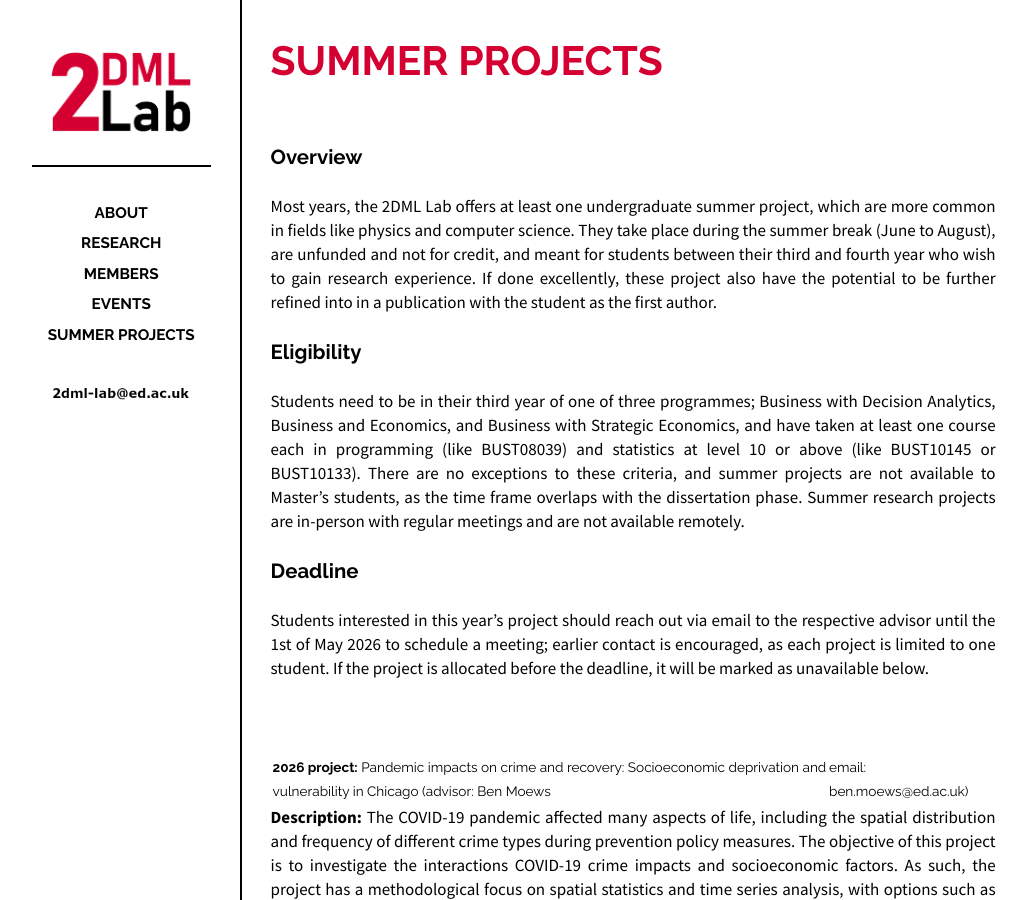
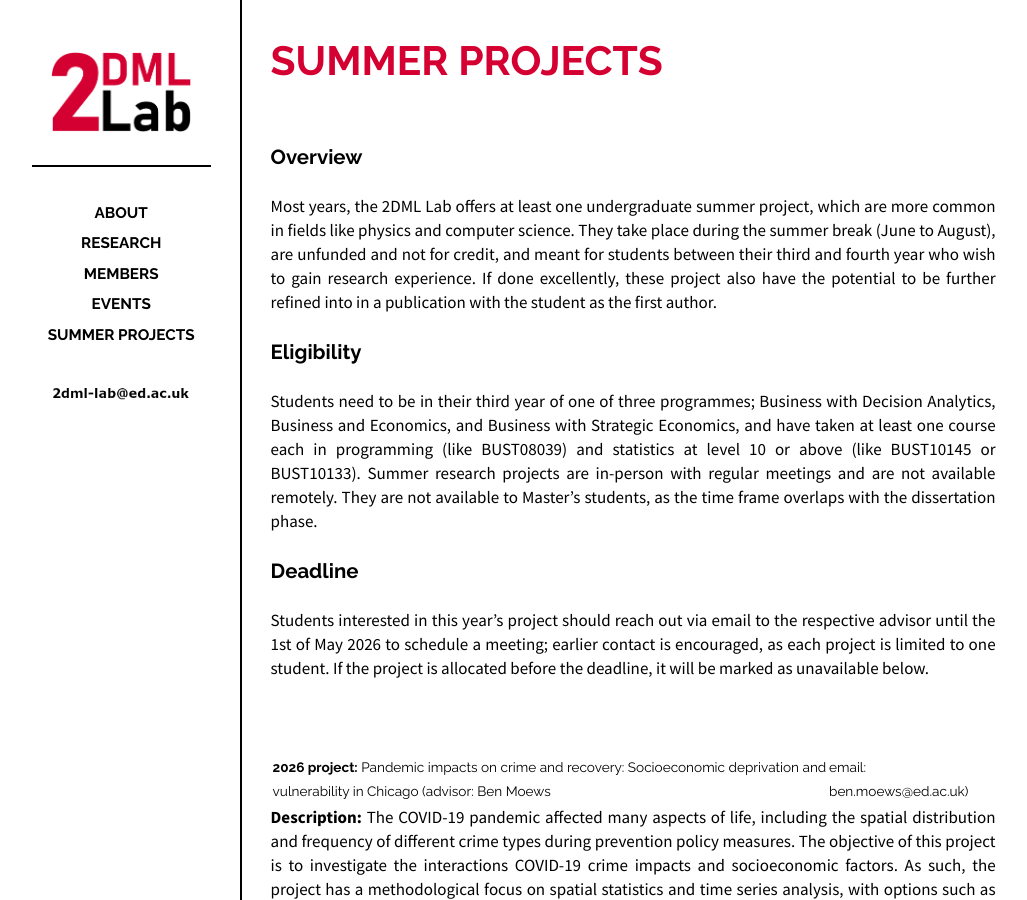
Before and after one commit to 2dml-lab/2dml-lab.github.io, a Jekyll site: the page built from _posts/2024-01-31-summer_projects.md, in a window 1280 px wide. Shown: the whole page, without its empty margins (118-1145 px from the left). Built offline with Jekyll 4.4.1, drawn with Linux system fonts in a browser that asks for light colours.

Commit message:
Update 2024-01-31-summer_projects.md

```diff
--- a/_posts/2024-01-31-summer_projects.md
+++ b/_posts/2024-01-31-summer_projects.md
@@ -14,7 +14,7 @@
 
 ## Eligibility
 
-Students need to be in their third year of one of three programmes; Business with Decision Analytics, Business and Economics, and Business with Strategic Economics, and have taken at least one course each in programming (like BUST08039) and statistics at level 10 or above (like BUST10145 or BUST10133). There are no exceptions to these criteria, and summer projects are not available to Master's students, as the time frame overlaps with the dissertation phase. Summer research projects are in-person with regular meetings and are not available remotely.
+Students need to be in their third year of one of three programmes; Business with Decision Analytics, Business and Economics, and Business with Strategic Economics, and have taken at least one course each in programming (like BUST08039) and statistics at level 10 or above (like BUST10145 or BUST10133). Summer research projects are in-person with regular meetings and are not available remotely. They are not available to Master's students, as the time frame overlaps with the dissertation phase.
 
 ## Deadline
 
```
